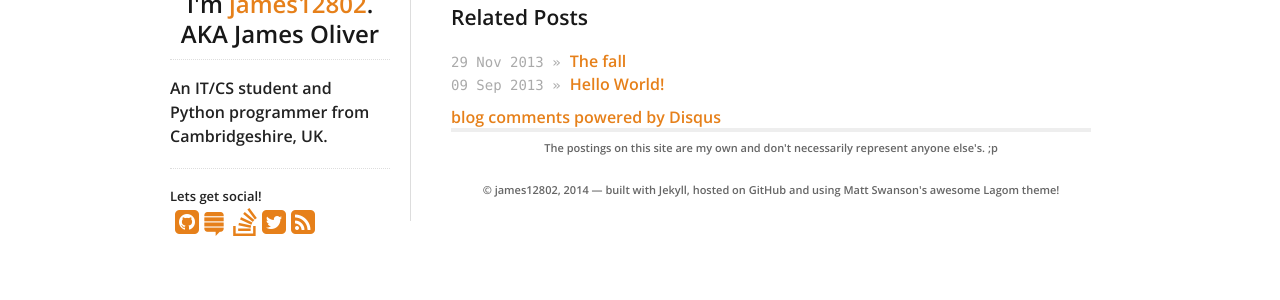
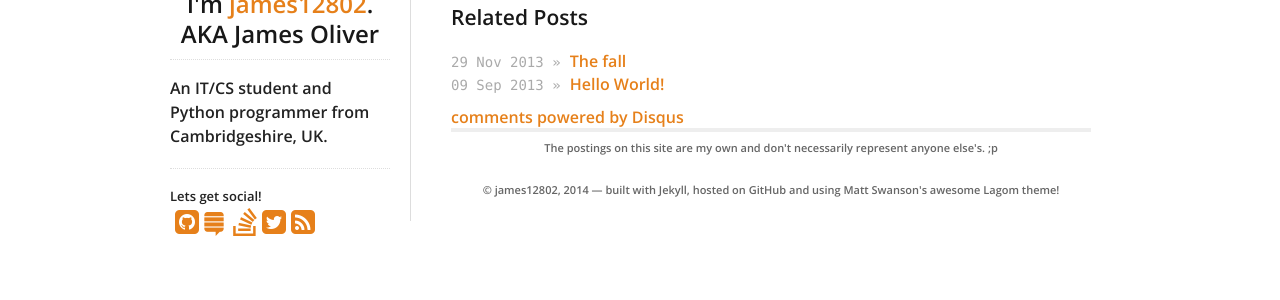
Before and after one commit to ruxia/james12802.github.io, a Jekyll site: the page built from _posts/2014-03-13-hello-jekyll.md, in a window 1280 px wide. Shown: the part 222-522 px from the top of the page. Built offline with Jekyll 4.4.1, drawn with Linux system fonts in a browser that asks for light colours; nearby versions of some CDN libraries; comment, search, counter and statistics services are not loaded; some of the changed lines change nothing that is shown.

Commit message:
Fixed comments!

```diff
--- /dev/null
+++ b/_includes/comments.html
@@ -0,0 +1,17 @@
+{% if page.comments %}
+  <!-- Add Disqus comments. -->
+  <div id="disqus_thread"></div>
+  <script type="text/javascript">
+      /* * * CONFIGURATION VARIABLES: EDIT BEFORE PASTING INTO YOUR WEBPAGE * * */
+      var disqus_shortname = 'joshualande'; // required: replace example with your forum shortname
+
+      /* * * DON'T EDIT BELOW THIS LINE * * */
+      (function() {
+          var dsq = document.createElement('script'); dsq.type = 'text/javascript'; dsq.async = true;
+          dsq.src = '//' + disqus_shortname + '.disqus.com/embed.js';
+          (document.getElementsByTagName('head')[0] || document.getElementsByTagName('body')[0]).appendChild(dsq);
+      })();
+  </script>
+  <noscript>Please enable JavaScript to view the <a href="http://disqus.com/?ref_noscript">comments powered by Disqus.</a></noscript>
+  <a href="http://disqus.com" class="dsq-brlink">comments powered by <span class="logo-disqus">Disqus</span></a>
+{% endif %}
--- a/_layouts/post.html
+++ b/_layouts/post.html
@@ -25,15 +25,4 @@
     {% endfor %}
   </ul>
 </div>
-<div id="comments"></div>
-<script type="text/javascript">
-  var disqusShortname = 'james12802';
-
-  (function() {
-    var dsq = document.createElement('script'); dsq.type = 'text/javascript'; dsq.async = true;
-    dsq.src = 'http://' + disqusShortname + '.disqus.com/embed.js';
-    (document.getElementsByTagName('head')[0] || document.getElementsByTagName('body')[0]).appendChild(dsq);
-  })();
-</script>
-<noscript>Please enable JavaScript to view the <a href="http://disqus.com/?ref_noscript">comments powered by Disqus.</a></noscript>
-<a href="http://disqus.com" class="dsq-brlink">blog comments powered by <span class="logo-disqus">Disqus</span></a>
+{% include comments.html %}
```
